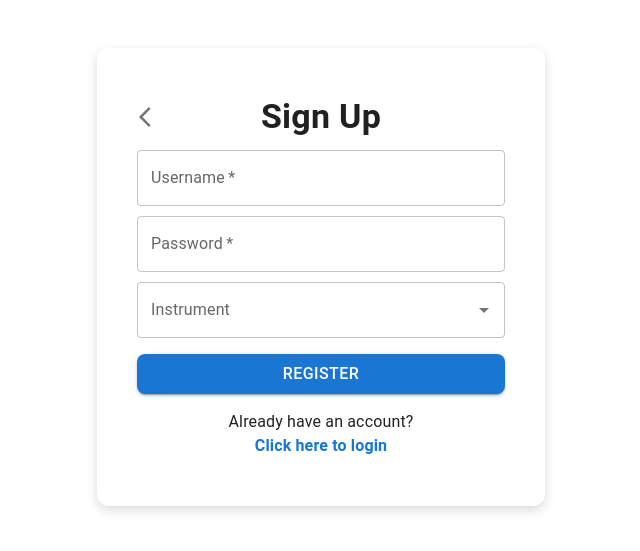
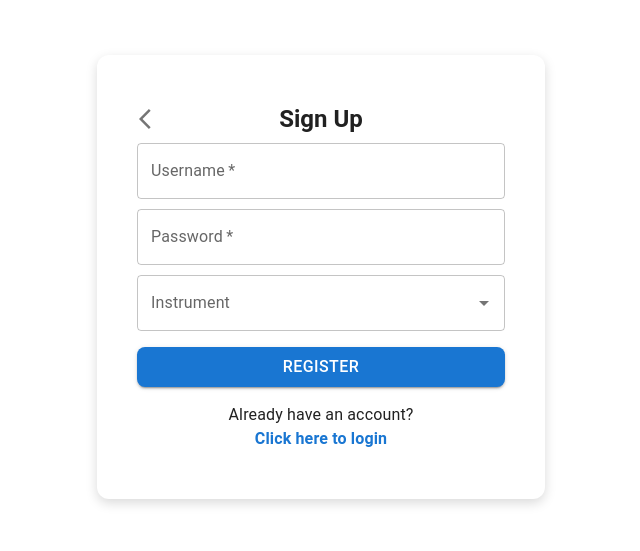
Before and after one commit to kerenelbaz/JaMoveo, a React (Vite) app in the folder client/: page /register in a window 1280 px wide. Shown: the part 155-706 px from the top of the page, without its empty margins (319-959 px from the left). Built offline with nearby package versions, Linux system fonts and the light colour scheme; no server answers.

Commit message:
style pages

```diff
--- a/client/src/components/Login.jsx
+++ b/client/src/components/Login.jsx
@@ -35,12 +35,12 @@ export default function Login({ setIsLogged, setUserLogged }) {
                 <CardContent sx={{ position: "relative" }}>
 
                     <Box display="flex" justifyContent="center" mb={1}>
-                        <IconButton onClick={() => navigate("/")} sx={{ position: "absolute", top: 25, left: 10 }}>
+                        <IconButton onClick={() => navigate("/")} sx={{ position: "absolute", top: 20, left: 10 }}>
                             <ArrowBackIosIcon />
                         </IconButton>
                     </Box>
 
-                    <Typography variant="h4" align="center" fontWeight="bold" gutterBottom>
+                    <Typography variant="h5" align="center" fontWeight="bold" gutterBottom>
                         Login
                     </Typography>
 
--- a/client/src/components/Register.jsx
+++ b/client/src/components/Register.jsx
@@ -4,6 +4,8 @@ import { Link, useNavigate } from "react-router-dom";
 import ArrowBackIosIcon from "@mui/icons-material/ArrowBackIos";
 import axios from "axios";
 import Autocomplete from "@mui/material/Autocomplete";
+
+
 export default function Register({ setIsLogged, setUserLogged }) {
     const navigate = useNavigate();
     const [formData, setFormData] = useState({
@@ -61,11 +63,11 @@ export default function Register({ setIsLogged, setUserLogged }) {
             <Card sx={{ width: "90%", maxWidth: 400, p: 3, borderRadius: "12px", boxShadow: "0px 4px 12px rgba(0, 0, 0, 0.15)" }}>
                 <CardContent sx={{ position: "relative" }}>
                     <Box display="flex" justifyContent="center" mb={1}>
-                        <IconButton onClick={() => navigate("/")} sx={{ position: "absolute", top: 25, left: 10 }}>
+                        <IconButton onClick={() => navigate("/")} sx={{ position: "absolute", top: 20, left: 10 }}>
                             <ArrowBackIosIcon />
                         </IconButton>
                     </Box>
-                    <Typography variant="h4" align="center" fontWeight="bold" gutterBottom>
+                    <Typography variant="h5" align="center" fontWeight="bold" gutterBottom>
                         Sign Up
                     </Typography>
                     <form onSubmit={handleSubmit}>
--- a/client/src/components/Welcome.jsx
+++ b/client/src/components/Welcome.jsx
@@ -1,6 +1,6 @@
 import React from 'react'
 import Button from "@mui/material/Button";
-import { Link, Navigate, useNavigate } from 'react-router-dom';
+import { useNavigate } from 'react-router-dom';
 
 export default function Welcome() {
     const navigate = useNavigate();
```
Also changed, not shown: client/src/App.jsx (+2 -5 lines), client/src/components/AdminLogin.jsx (+1 -9 lines).
